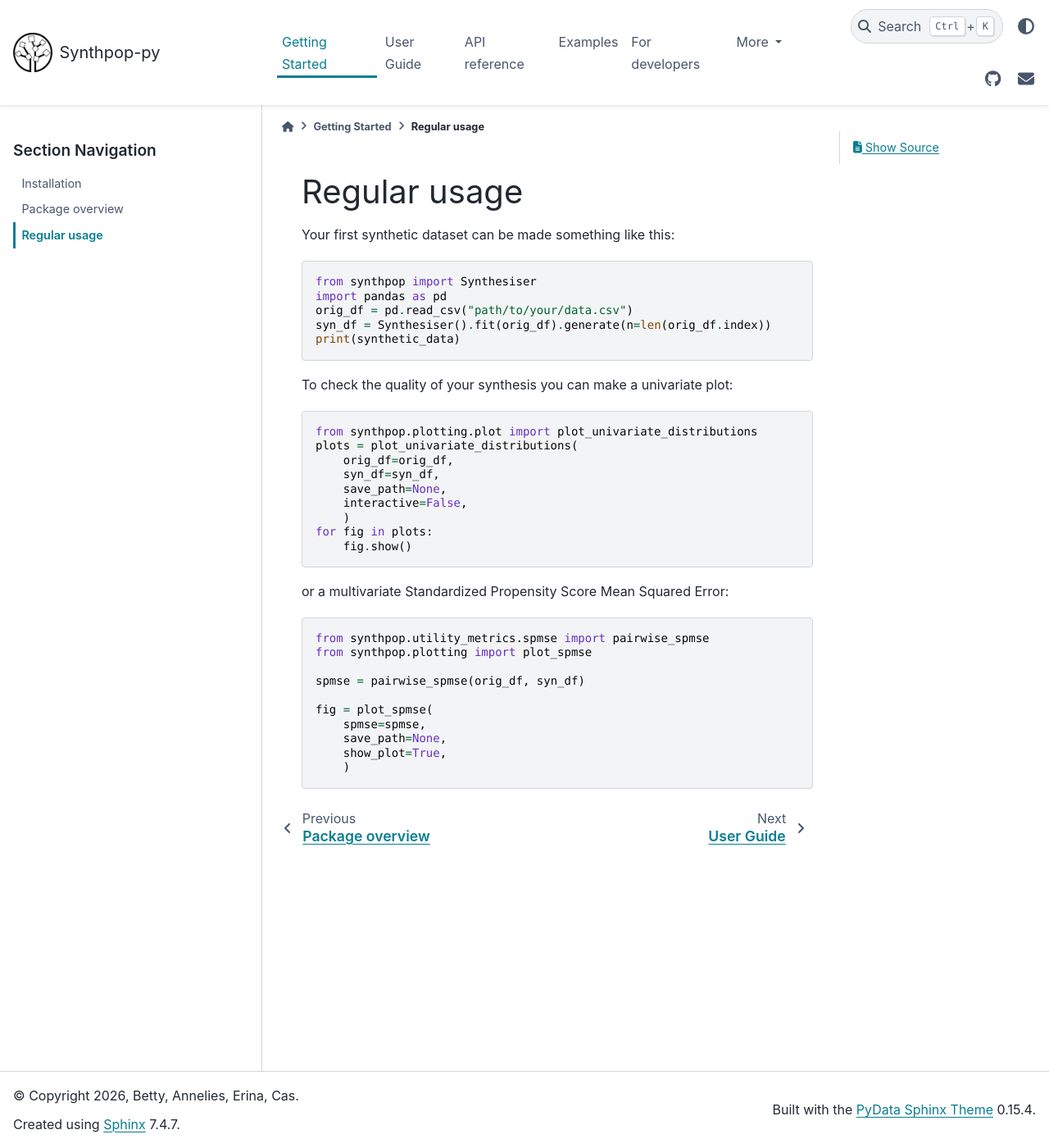
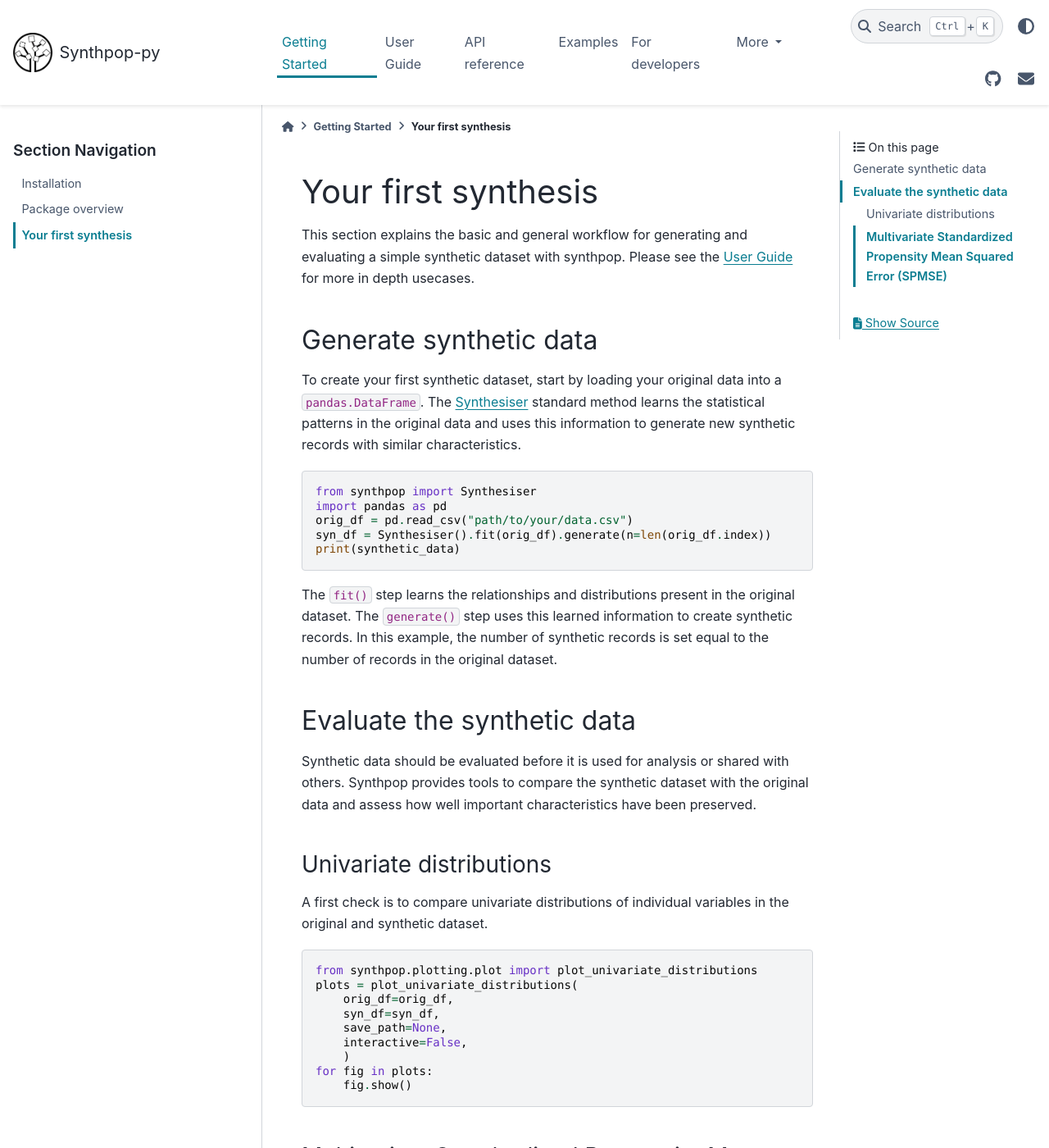
Before and after one commit to duonl/synthpop-py, a Sphinx documentation site: the page built from docs/source/getting_started/first_synthesis.md, in a window 1280 px wide and 1400 px high. Shown: the whole window at 82% size. Built offline with Sphinx 7.4.7 and the PyData theme 0.15.4, drawn with Linux system fonts in a browser that asks for light colours; some of the changed text lies outside the part shown.

Commit message:
Minor changes

````diff
--- a/docs/source/getting_started/first_synthesis.md
+++ b/docs/source/getting_started/first_synthesis.md
@@ -1,5 +1,8 @@
-# Regular usage
-Your first synthetic dataset can be made something like this:
+# Your first synthesis
+This section explains the basic and general workflow for generating and evaluating a simple synthetic dataset with synthpop. Please see the {doc}`../user_guides/user_guides_index` for more in depth usecases.
+## Generate synthetic data
+
+To create your first synthetic dataset, start by loading your original data into a `pandas.DataFrame`. The {doc}`../api_reference/synthesiser_class/synthesiser` standard method learns the statistical patterns in the original data and uses this information to generate new synthetic records with similar characteristics.
 
 ```python
 from synthpop import Synthesiser
@@ -9,7 +12,16 @@ syn_df = Synthesiser().fit(orig_df).generate(n=len(orig_df.index))
 print(synthetic_data)
 ```
 
-To check the quality of your synthesis you can make a univariate plot:
+The `fit()` step learns the relationships and distributions present in the original dataset. The `generate()` step uses this learned information to create synthetic records. In this example, the number of synthetic records is set equal to the number of records in the original dataset.
+
+## Evaluate the synthetic data
+
+Synthetic data should be evaluated before it is used for analysis or shared with others. Synthpop provides tools to compare the synthetic dataset with the original data and assess how well important characteristics have been preserved.
+
+### Univariate distributions
+
+A first check is to compare univariate distributions of individual variables in the original and synthetic dataset.
+
 ```python
 from synthpop.plotting.plot import plot_univariate_distributions
 plots = plot_univariate_distributions(
@@ -22,7 +34,10 @@ for fig in plots:
     fig.show()
 ```
 
-or a multivariate Standardized Propensity Score Mean Squared Error:
+### Multivariate Standardized Propensity Mean Squared Error (SPMSE)
+Univariate comparisons evaluate variables individually, but they do not capture relationships between variables.
+To assess whether multivariate patterns are preserved, synthpop provides metrics such as the Standardized Propensity Mean Squared Error (SPMSE).
+
 ```python
 from synthpop.utility_metrics.spmse import pairwise_spmse
 from synthpop.plotting import plot_spmse
@@ -35,3 +50,6 @@ fig = plot_spmse(
     show_plot=True,
     )
 ```
+
+Lower SPMSE values indicate that the synthetic data has similar multivariate properties to the original data.
+Combining univariate and multivariate evaluations provides a more complete understanding of the quality and usefulness of the generated synthetic dataset.
````
